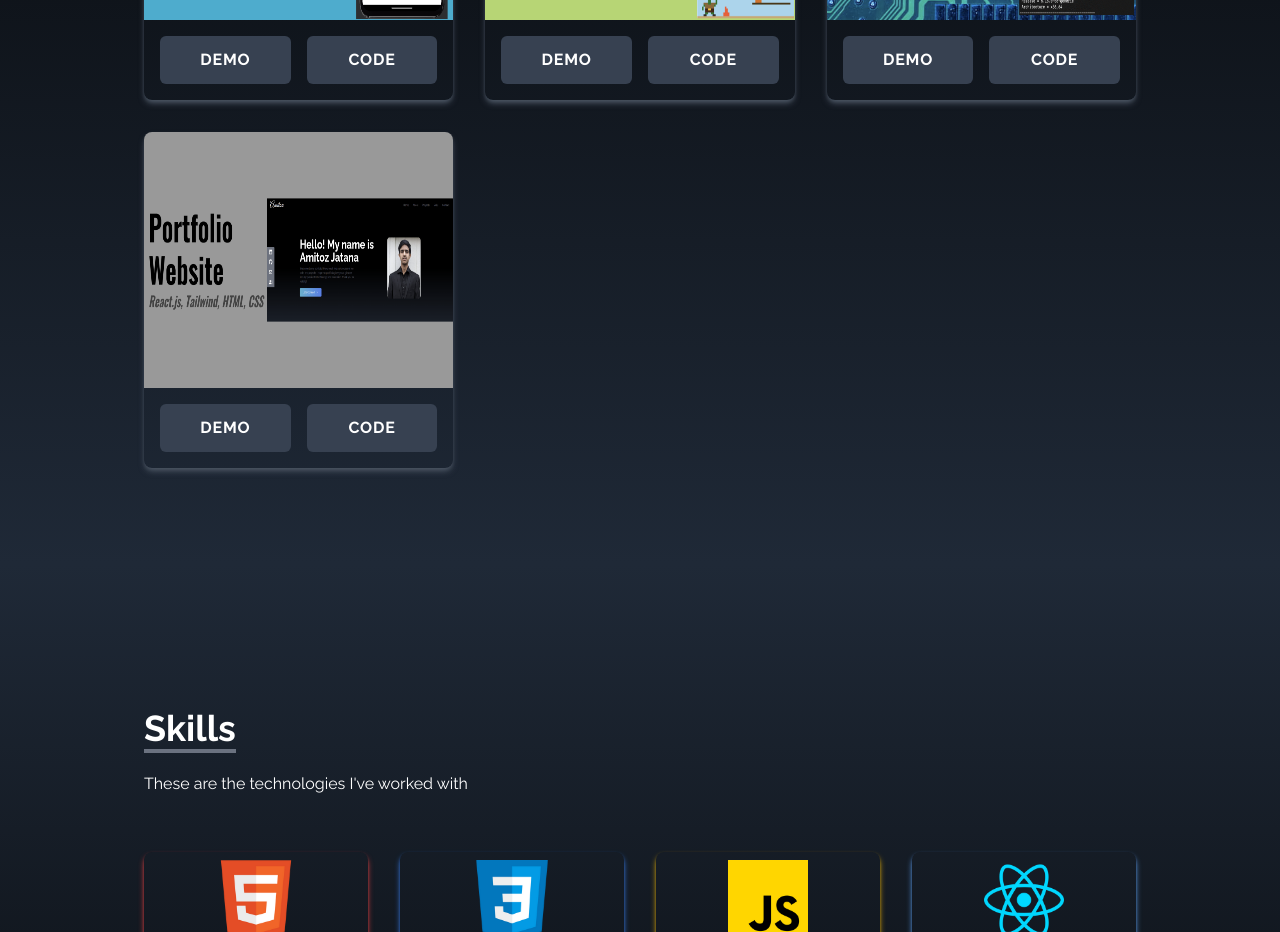
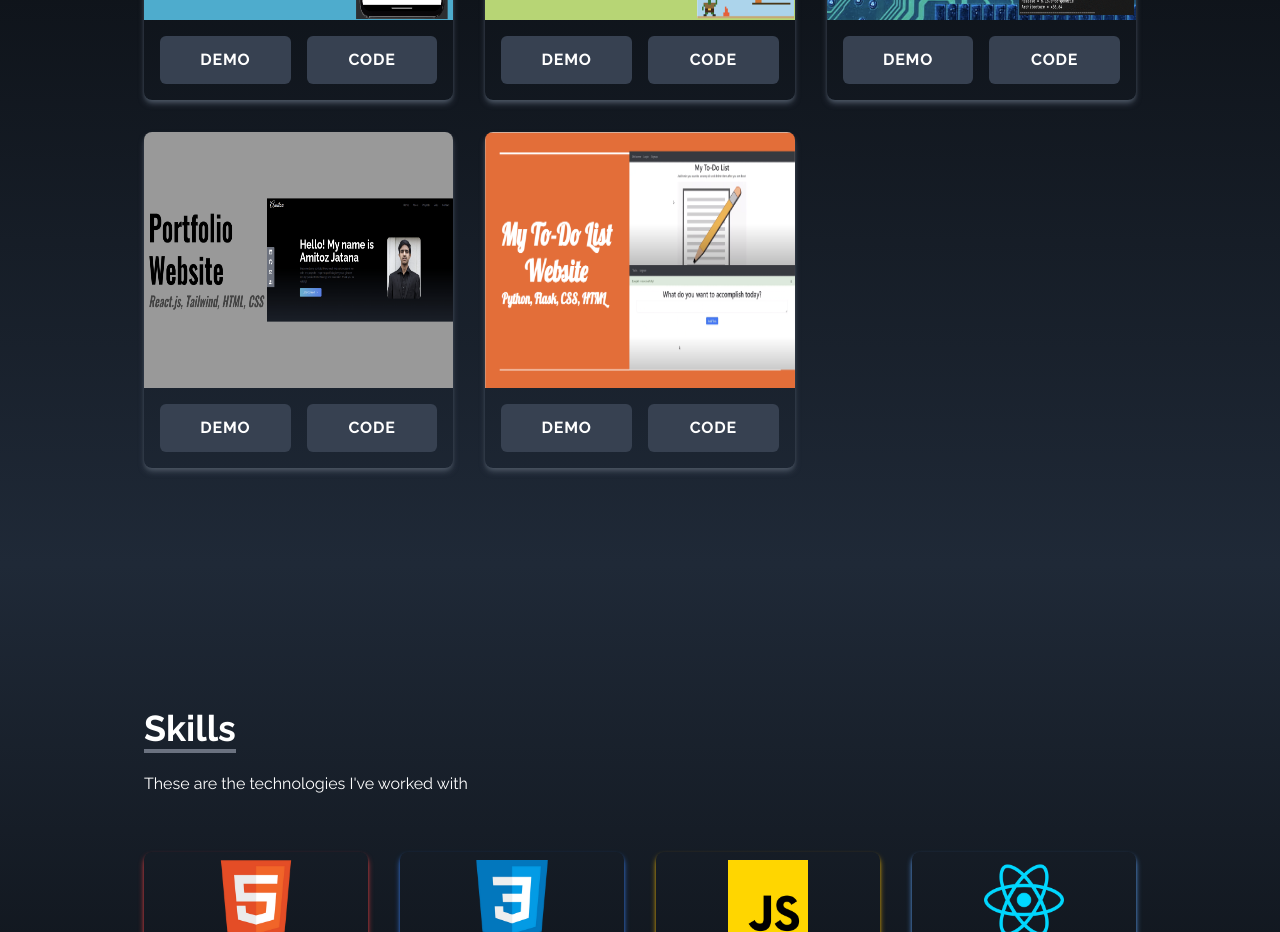
Before and after one commit to A-Jatana/amitoz-portfolio, a React (Create React App) app: page / in a window 1280 px wide. Shown: the part 2140-3072 px from the top of the page. Built offline with nearby package versions, Linux system fonts and the light colour scheme; the HTML template or start-up script is replaced by a standard one.

Commit message:
added project to portfolio

```diff
--- a/src/components/Portfolio.jsx
+++ b/src/components/Portfolio.jsx
@@ -3,6 +3,7 @@ import courseAssist from '../assets/portfolio/course_assist_app.png'
 import systemTool from '../assets/portfolio/system_monitoring_tool_linux.png'
 import hungryOgre from '../assets/portfolio/hungry_ogre_assembly.png'
 import personalPortfolio from '../assets/portfolio/portfolio_website_ss.png'
+import toDoList from '../assets/portfolio/to_do_list_pic.png'
 
 const Portfolio = () => {
 
@@ -35,6 +36,12 @@ const Portfolio = () => {
             code: 'https://github.com/A-Jatana/amitoz-portfolio'
 
         },
+        {
+            id: 5,
+            src: toDoList,
+            demo: 'https://www.youtube.com/watch?v=susewRC7_Dw',
+            code: 'https://github.com/A-Jatana/To-Do-List-Website'
+        }
 
     ]
 
```
Also changed, not shown: src/assets/portfolio/to_do_list_pic.png (added).
